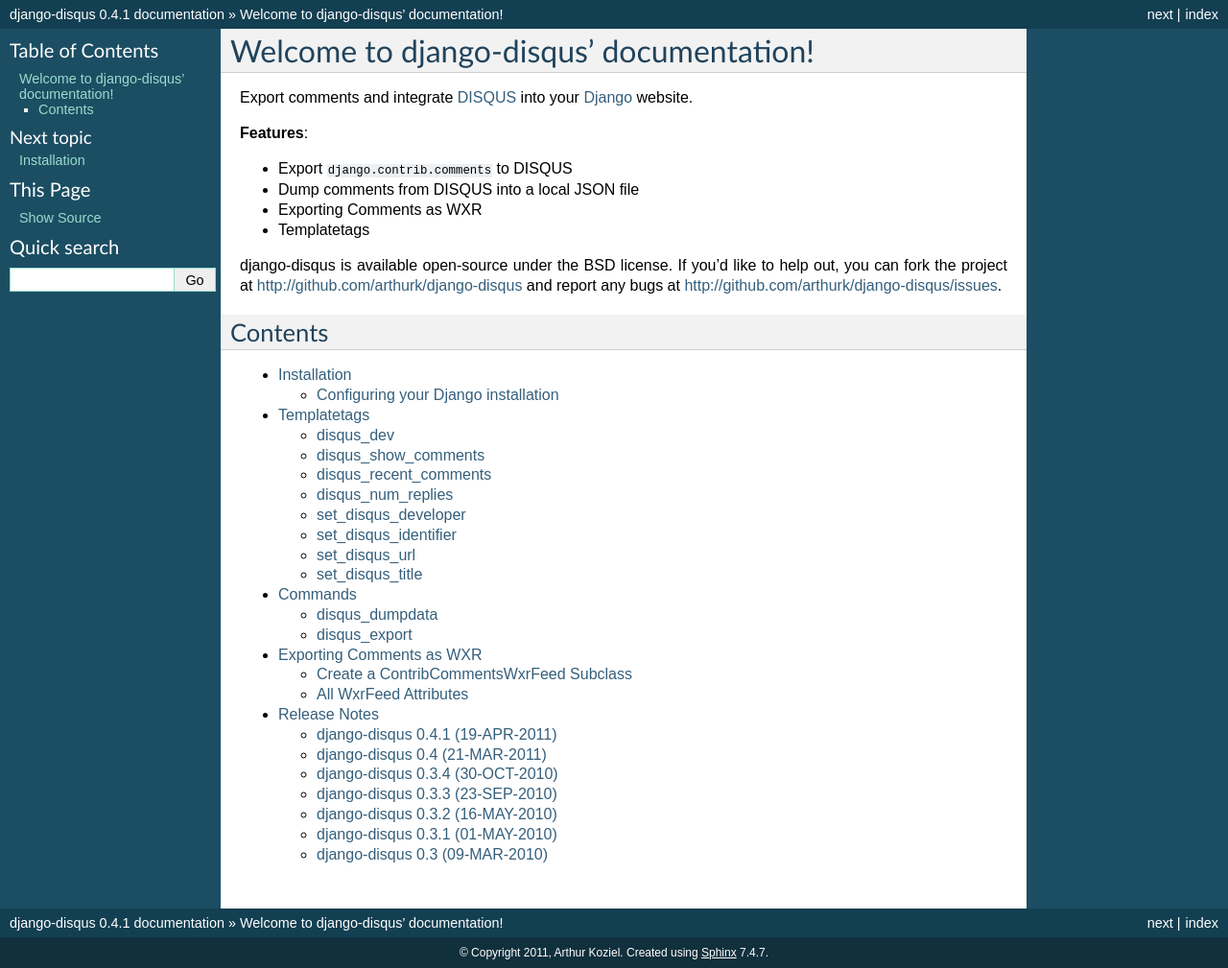
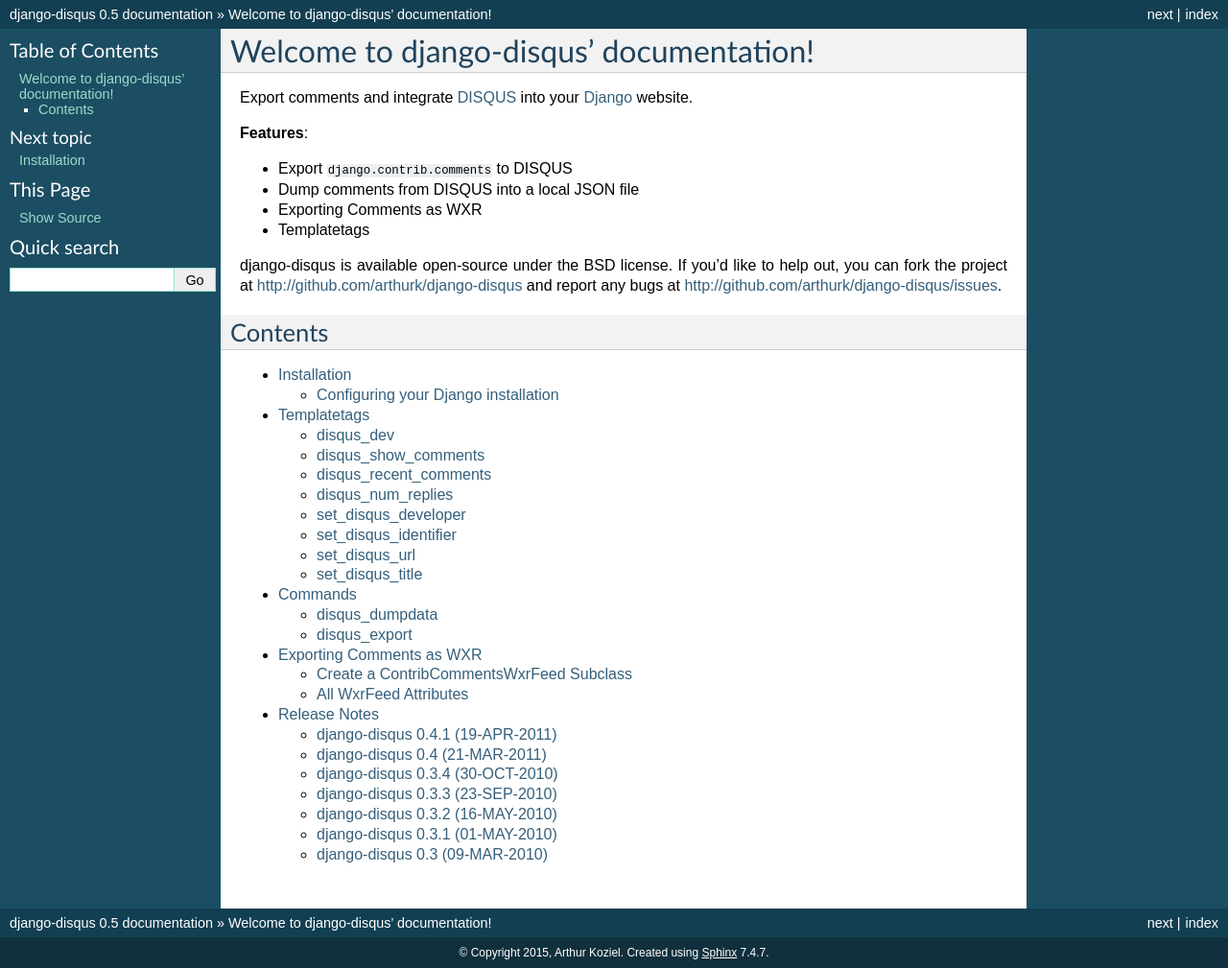
Before and after one commit to arthurk/django-disqus, a Sphinx documentation site: the page built from docs/index.rst, in a window 1280 px wide. Shown: the whole page at 96% size. Built offline with Sphinx 7.4.7, drawn with Linux system fonts in a browser that asks for light colours.

Commit message:
docs update

```diff
--- a/docs/conf.py
+++ b/docs/conf.py
@@ -38,16 +38,16 @@
 
 # General information about the project.
 project = u'django-disqus'
-copyright = u'2011, Arthur Koziel'
+copyright = u'2015, Arthur Koziel'
 
 # The version info for the project you're documenting, acts as replacement for
 # |version| and |release|, also used in various other places throughout the
 # built documents.
 #
 # The short X.Y version.
-version = '0.4'
+version = '0.5'
 # The full version, including alpha/beta/rc tags.
-release = '0.4.1'
+release = '0.5'
 
 # The language for content autogenerated by Sphinx. Refer to documentation
 # for a list of supported languages.
```
